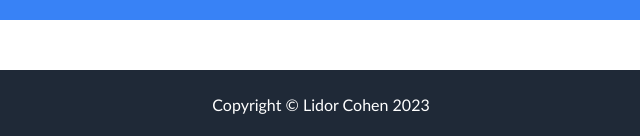
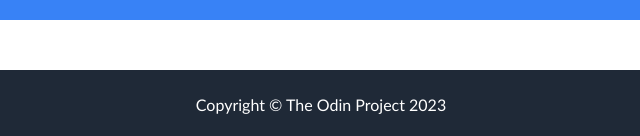
Before and after one commit to crazy-e8/Landing-Page, a plain HTML site: page index.html in a window 1280 px wide. Shown: the part 1717-1853 px from the top of the page, 319-959 px from the left. Drawn offline with Linux system fonts and the light colour scheme; a web font is replaced by a local one.

Commit message:
edited footer credits

```diff
--- a/index.html
+++ b/index.html
@@ -107,6 +107,6 @@
       </div>
     </div>
 
-    <div class="footer">Copyright © Lidor Cohen 2023</div>
+    <div class="footer">Copyright © The Odin Project 2023</div>
   </body>
 </html>
```
